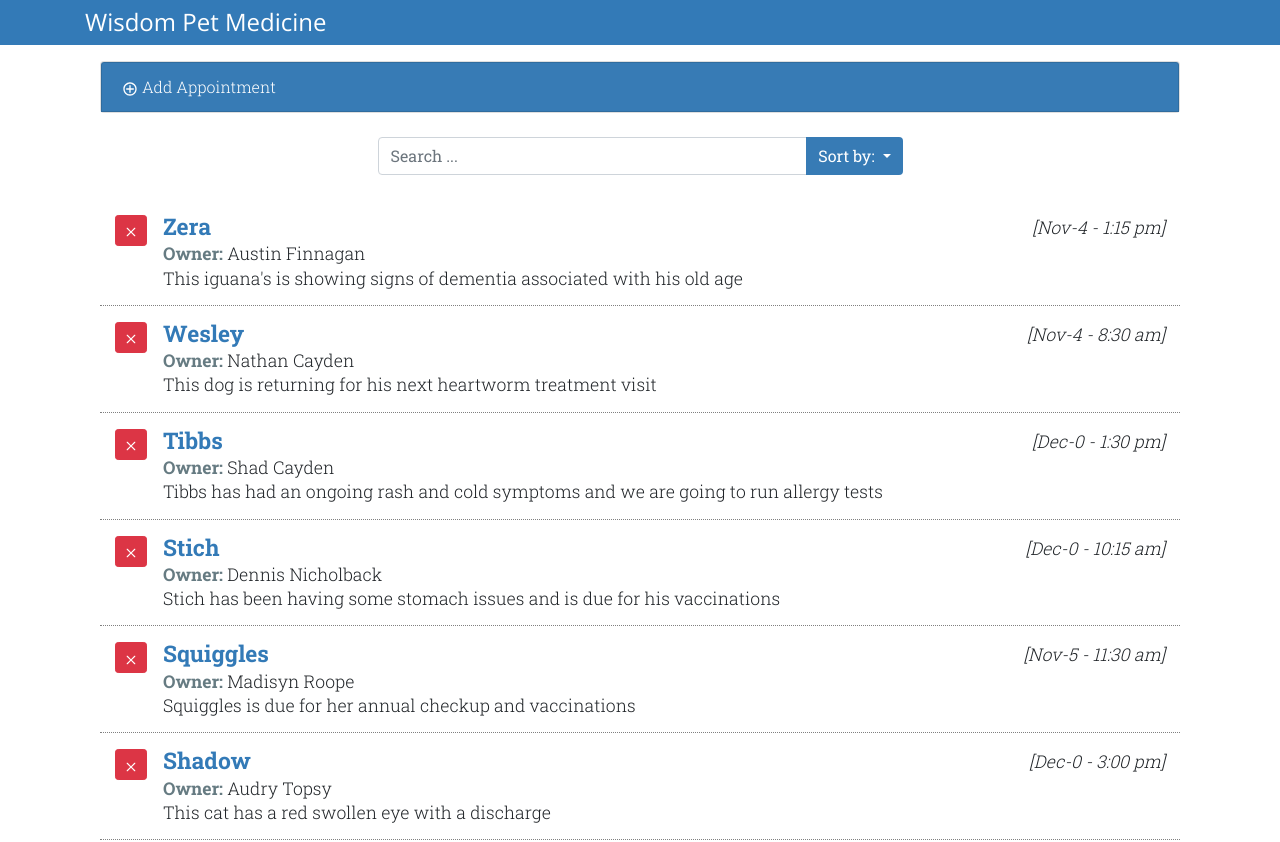
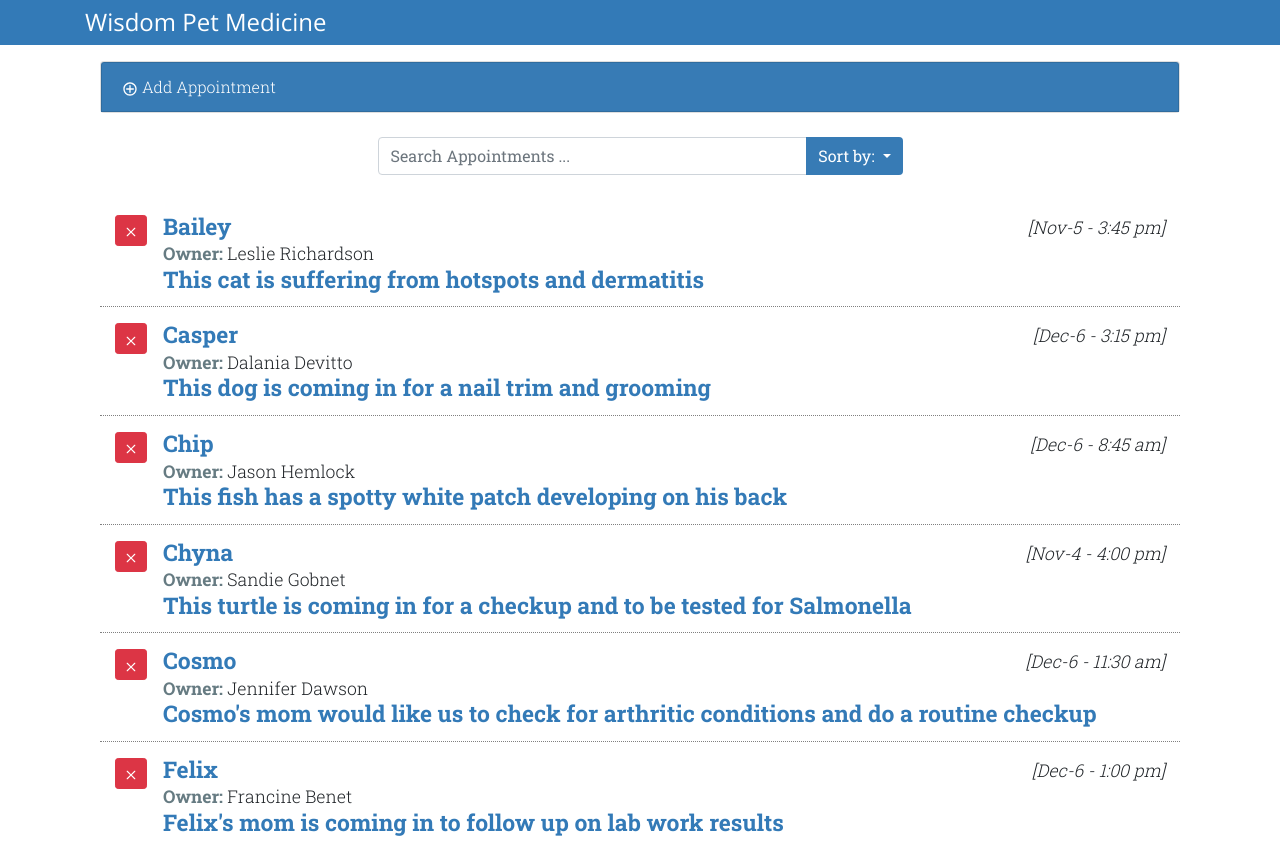
Before and after one commit to ZaidSameer/reactjsAppointmentApp, a React (Create React App) app: page / in a window 1280 px wide. Shown: the top 842 px of the page. Built offline with nearby package versions, Linux system fonts and the light colour scheme.

Commit message:
completing the Course

```diff
--- a/src/components/App.js
+++ b/src/components/App.js
@@ -3,7 +3,7 @@ import '../css/App.css';
 import AddAppointments from './AddAppointments';
 import SearchAppointments from './SearchAppointments';
 import ListAppointments from './ListAppointments';
-import {without} from 'lodash';
+import {findIndex, without} from 'lodash';
 
 //https://lnkd.in/gMn4puB
 //https://lnkd.in/gcebcWi
@@ -20,12 +20,16 @@ class App extends Component {
       myAppointments: [],
       formDisplay: false,
       orderBy: 'petName',
-      orderDir: 'desc',
+      orderDir: 'asc',
+      queryText: '',
       lastIndex: 1,
     };
     this.deleteAppointment = this.deleteAppointment.bind(this);
     this.toggleForm = this.toggleForm.bind(this);
     this.addAppointment = this.addAppointment.bind(this);
+    this.changeOrder = this.changeOrder.bind(this);
+    this.searchApts = this.searchApts.bind(this);
+    this.updateInfo = this.updateInfo.bind(this);
   }
 
   toggleForm() {
@@ -44,6 +48,17 @@ class App extends Component {
     });
   }
 
+  updateInfo(name, value, id) {
+    let tempApts = this.state.myAppointments;
+    let aptIndex = findIndex(this.state.myAppointments, {
+      aptId:id
+    });
+    tempApts[aptIndex][name] = value;
+    this.setState({
+      myAppointments: tempApts
+    })
+  }
+
   deleteAppointment(apt) {
     let tempApts = this.state.myAppointments;
     tempApts = without(tempApts, apt);
@@ -51,6 +66,17 @@ class App extends Component {
     this.setState({
       myAppointments: tempApts
     });
+  }
+
+  changeOrder(order, dir) {
+    this.setState({
+      orderBy: order,
+      orderDir: dir
+    })
+  }
+
+  searchApts(query) {
+    this.setState({queryText:query});
   }
 
   componentDidMount() {
@@ -74,19 +100,34 @@ class App extends Component {
   render() {
 
     let order;
-    let filterApts = this.state.myAppointments;
+    let filteredApts = this.state.myAppointments;
     if(this.state.orderDir === 'asc') {
       order = 1;
     } else {
       order = -1;
     }
 
-    filterApts.sort( (a, b) => {
-      if (a[this.state.orderBy].toLowerCase() < b[this.state.orderBy].toLowerCase() ){
+    filteredApts = filteredApts.sort((a, b) => {
+      if (
+        a[this.state.orderBy].toLowerCase() <
+        b[this.state.orderBy].toLowerCase()
+      ) {
         return -1 * order;
-      } else{
+      } else {
         return 1 * order;
       }
+    }).filter(eachItem => {
+      return(
+        eachItem['petName']
+        .toLowerCase()
+        .includes(this.state.queryText.toLowerCase()) ||
+        eachItem['ownerName']
+        .toLowerCase()
+        .includes(this.state.queryText.toLowerCase()) ||
+        eachItem['aptNotes']
+        .toLowerCase()
+        .includes(this.state.queryText.toLowerCase())
+      );
     });
     return (
       <main className="page bg-white" id="petratings">
@@ -99,10 +140,16 @@ class App extends Component {
                   toggleForm={this.toggleForm}
                   addAppointment={this.addAppointment}
                 />
-                <SearchAppointments />
+                <SearchAppointments
+                orderBy = {this.state.orderBy}
+                orderDir = {this.state.orderDir}
+                changeOrder = {this.changeOrder}
+                searchApts = {this.searchApts}
+                />
                 <ListAppointments
-                  appointments={filterApts}
+                  appointments={filteredApts}
                   deleteAppointment={this.deleteAppointment}
+                  updateInfo = {this.updateInfo}
                 />
               </div>
             </div>
--- a/src/components/ListAppointments.js
+++ b/src/components/ListAppointments.js
@@ -12,14 +12,20 @@ class ListAppointments extends Component {
                       <button
                         className="pet-delete btn btn-sm btn-danger"
                         onClick={() => this.props.deleteAppointment(item)}>
-
                       <CgClose />
                       </button>
                     </div>
 
                     <div className="pet-info media-body">
                       <div className="pet-head d-flex">
-                        <span className="pet-name display-4">{item.petName}</span>
+                        <span
+                          className="pet-name display-4"
+                          contentEditable
+                          suppressContentEditableWarning
+                          onBlur = {e => this.props.updateInfo('petName', e.target.innerText, item.aptId)}
+                        >
+                          {item.petName}
+                        </span>
                         <span className="apt-date ml-auto">
                             [<Moment
                                 date={item.aptDate}
@@ -31,9 +37,22 @@ class ListAppointments extends Component {
 
                       <div className="owner-name">
                         <span className="label-item"><strong>Owner:</strong> </span>
-                        <span>{item.ownerName}</span>
+                        <span
+                          contentEditable
+                          suppressContentEditableWarning
+                          onBlur = {e => this.props.updateInfo('ownerName', e.target.innerText, item.aptId)}
+                        >
+                          {item.ownerName}</span>
                       </div>
-                      <div className="apt-notes">{item.aptNotes}</div>
+                      <div
+                        className="apt-notes"
+                        className="pet-name display-4"
+                        contentEditable
+                        suppressContentEditableWarning
+                        onBlur = {e => this.props.updateInfo('aptNotes', e.target.innerText, item.aptId)}
+                      >
+                        {item.aptNotes}
+                      </div>
                     </div>
                   </div>
                 ))}
--- a/src/components/SearchAppointments.js
+++ b/src/components/SearchAppointments.js
@@ -8,10 +8,11 @@ class SearchAppointments extends Component {
               <div className="input-group">
                 <input
                   id="SearchApts"
-                  type="text"
+                  type="search"
                   className="form-control"
                   aria-label="Search Appointments"
-                  placeholder="Search ..."
+                  placeholder="Search Appointments ..."
+                  onChange={ e => this.props.searchApts(e.target.value) }
                 />
                 <div className="input-group-append">
                   <button
@@ -25,20 +26,55 @@ class SearchAppointments extends Component {
                   </button>
 
                   <div className="sort-menu dropdown-menu dropdown-menu-right">
-                    <button className="sort-by dropdown-item" href="#">
+                    <button
+                      className={
+                        'sort-by dropdown-item ' +
+                        (this.props.orderBy === 'petName' ? 'active' : '')
+                      }
+                      onClick={ e => this.props.changeOrder('aptName', this.props.orderDir)}
+                     href="#"
+                     >
                       Pet Name
                     </button>
-                    <button className="sort-by dropdown-item" href="#">
+                    <button
+                      className={
+                        'sort-by dropdown-item ' +
+                        (this.props.orderBy === 'aptDate' ? 'active' : '')
+                      }
+                      onClick={ e => this.props.changeOrder('aptDate', this.props.orderDir)}
+                     href="#"
+                     >
                       Date
                     </button>
-                    <button className="sort-by dropdown-item" href="#">
+                    <button
+                      className={
+                        'sort-by dropdown-item ' +
+                        (this.props.orderBy === 'ownerName' ? 'active' : '')
+                      }
+                      onClick={ e => this.props.changeOrder('ownerName', this.props.orderDir)}
+                     href="#"
+                     >
                       Owner
                     </button>
                     <div role="separator" className="dropdown-divider" />
-                    <button className="sort-by dropdown-item" href="#">
+                    <button
+                      className={
+                        'sort-by dropdown-item ' +
+                        (this.props.orderDir === 'asc' ? 'active' : '')
+                      }
+                      onClick={ e => this.props.changeOrder(this.props.orderBy, 'asc')}
+                     href="#"
+                     >
                       Asc
                     </button>
-                    <button className="sort-by dropdown-item" href="#">
+                    <button
+                      className={
+                        'sort-by dropdown-item ' +
+                        (this.props.orderDir === 'desc' ? 'active' : '')
+                      }
+                      onClick={ e => this.props.changeOrder(this.props.orderBy, 'desc')}
+                     href="#"
+                     >
                       Desc
                     </button>
                   </div>
```
Also changed, not shown: 1 other file (tests, documents, lock files or other folders).
